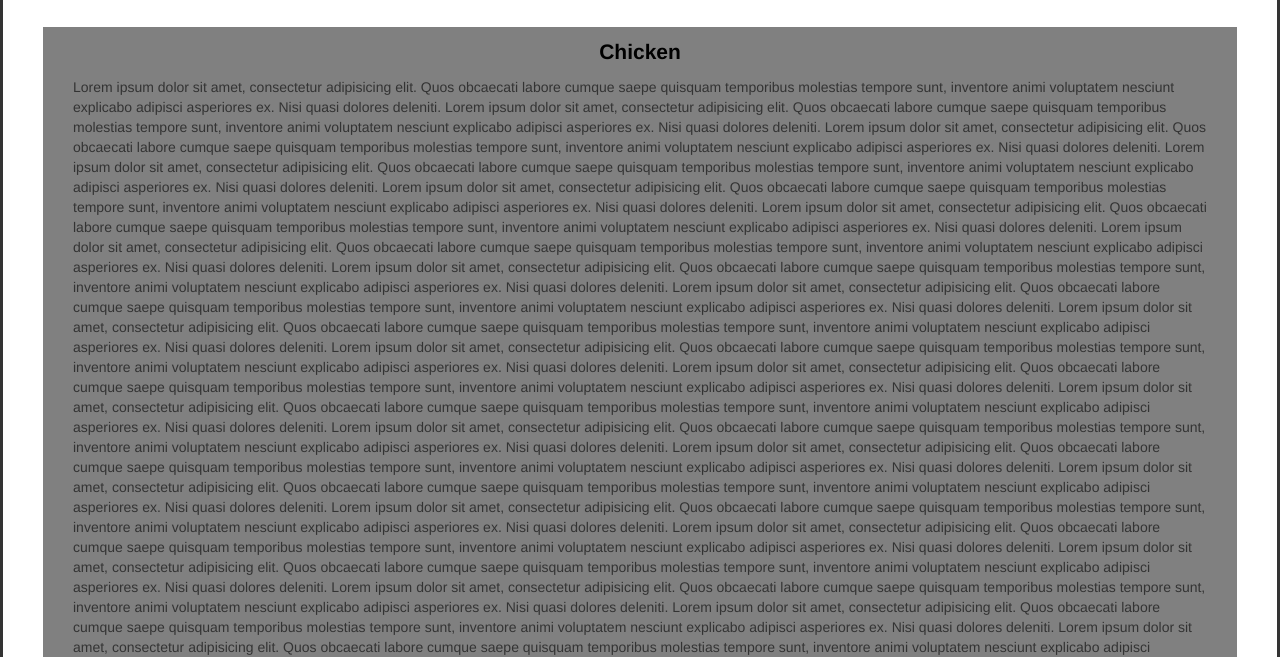
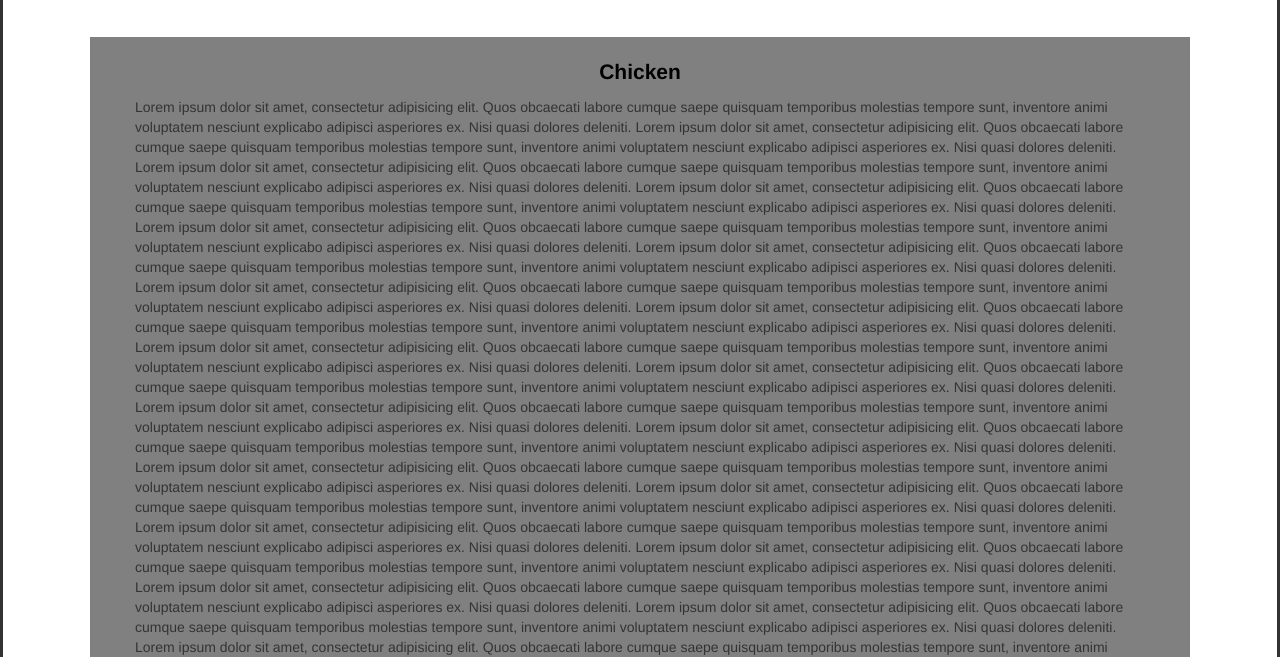
Before and after one commit to joelb-git/coursera-fullstack-course4, a plain HTML site: page module3-solution/index.html in a window 1280 px wide. Shown: the part 143-800 px from the top of the page. Drawn offline with Linux system fonts and the light colour scheme.

Commit message:
use grid with col-xs-12

```diff
--- a/module3-solution/css/styles.css
+++ b/module3-solution/css/styles.css
@@ -53,9 +53,13 @@ li {
 
 #chicken-content {
 	background-color: gray;
-	margin: 10px 40px 40px 40px;
 }
 
 #chicken-content>div {
 	margin: 10px 30px 10px 30px;
 }
+
+/* looked and behaved fine with container-fluid without col-xs-12, but grading requires this */
+.row {
+	margin: 20px;
+}
--- a/module3-solution/index.html
+++ b/module3-solution/index.html
@@ -33,9 +33,9 @@
       <div id="menu-header" class="text-center">Our Menu</div>
     </nav>
   </header>
-  <div class="container-fluid">
+  <div class="container">
     <div class="row">
-      <div id="chicken-content">
+      <div id="chicken-content" class="col-xs-12">
         <div id="chicken-header" class="text-center">Chicken</div>
         <div id="chicekn-content">
         <div>
```
